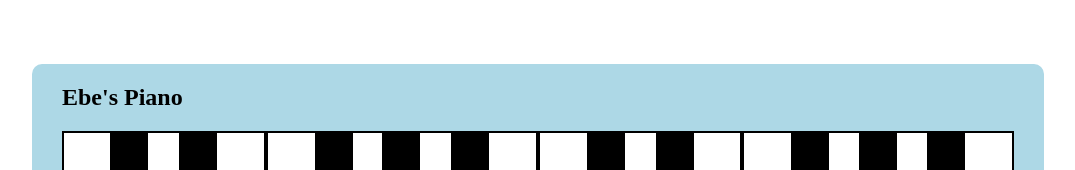
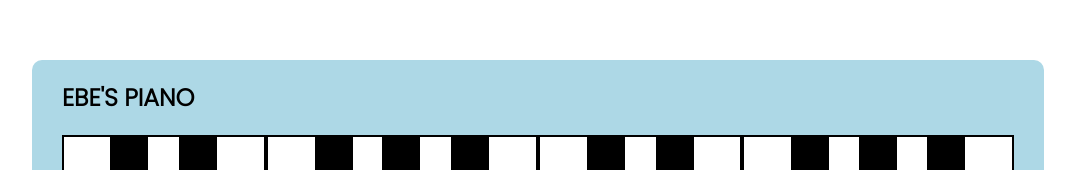
Before and after one commit to ebetron/ebe-piano, a plain HTML site: page index.html in a window 1280 px wide. Shown: the part 156-326 px from the top of the page, without its empty margins (102-1177 px from the left). Drawn offline with Linux system fonts and the light colour scheme.

Commit message:
Add Title Font

```diff
--- a/index.html
+++ b/index.html
@@ -5,12 +5,15 @@
     <meta http-equiv="X-UA-Compatible" content="IE=edge">
     <meta name="viewport" content="width=device-width, initial-scale=1.0">
     <title>Ebe's Piano</title>
+    <link rel="preconnect" href="https://fonts.googleapis.com">
+    <link rel="preconnect" href="https://fonts.gstatic.com" crossorigin>
+    <link href="https://fonts.googleapis.com/css2?family=Poppins:wght@300&display=swap" rel="stylesheet">
     <link rel="stylesheet" href="styles.css">
 </head>
 <body>
     <div id="piano">
         <div class="title">
-            <h2>Ebe's Piano</h2>
+            <h2>EBE'S PIANO</h2>
         </div>
         <div class="keys">
             <div class="black-keys">
--- a/styles.css
+++ b/styles.css
@@ -7,9 +7,12 @@ body {
     align-items: center;
 }
 
+.title {
+    font-family: 'Poppins', sans-serif;
+}
 /* Piano Container */
 #piano {
-    height: 360px;
+    height: 368px;
     padding: 0 30px 0 30px;
     background-color: #add8e6;
     border-radius: 10px;
```
